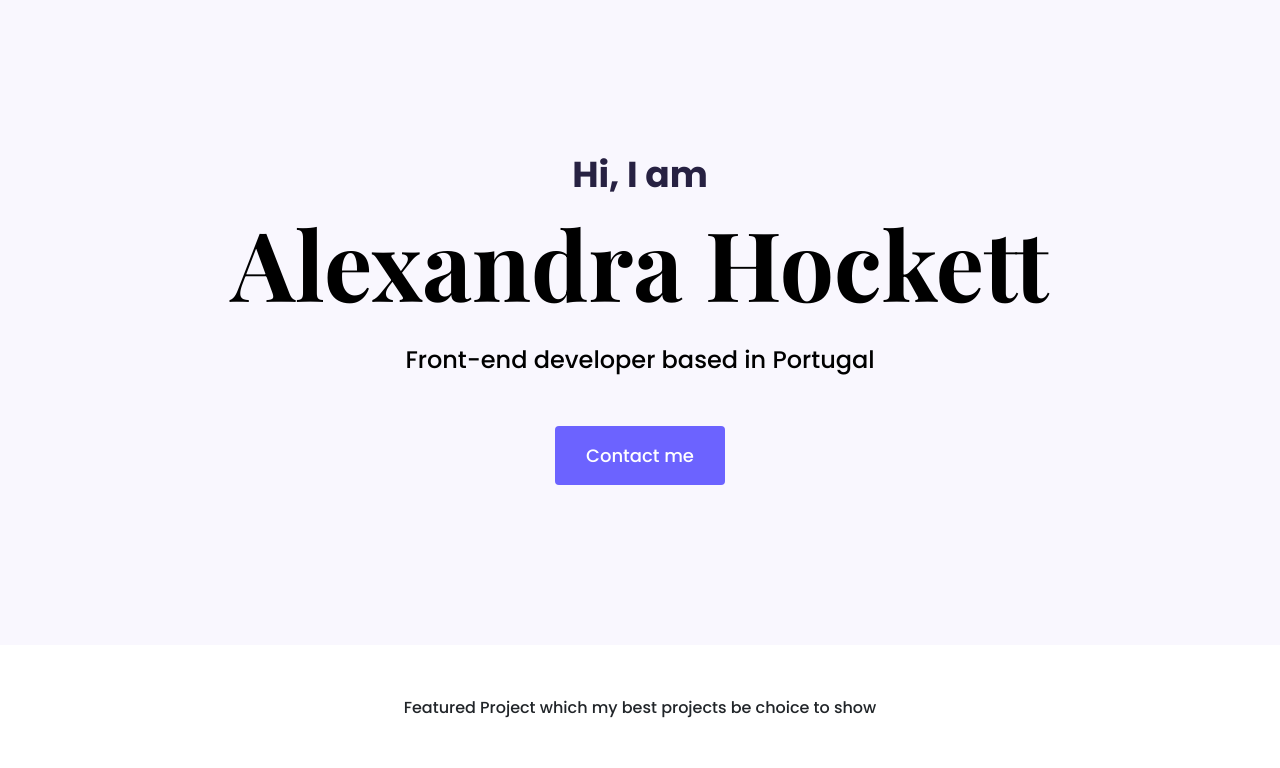
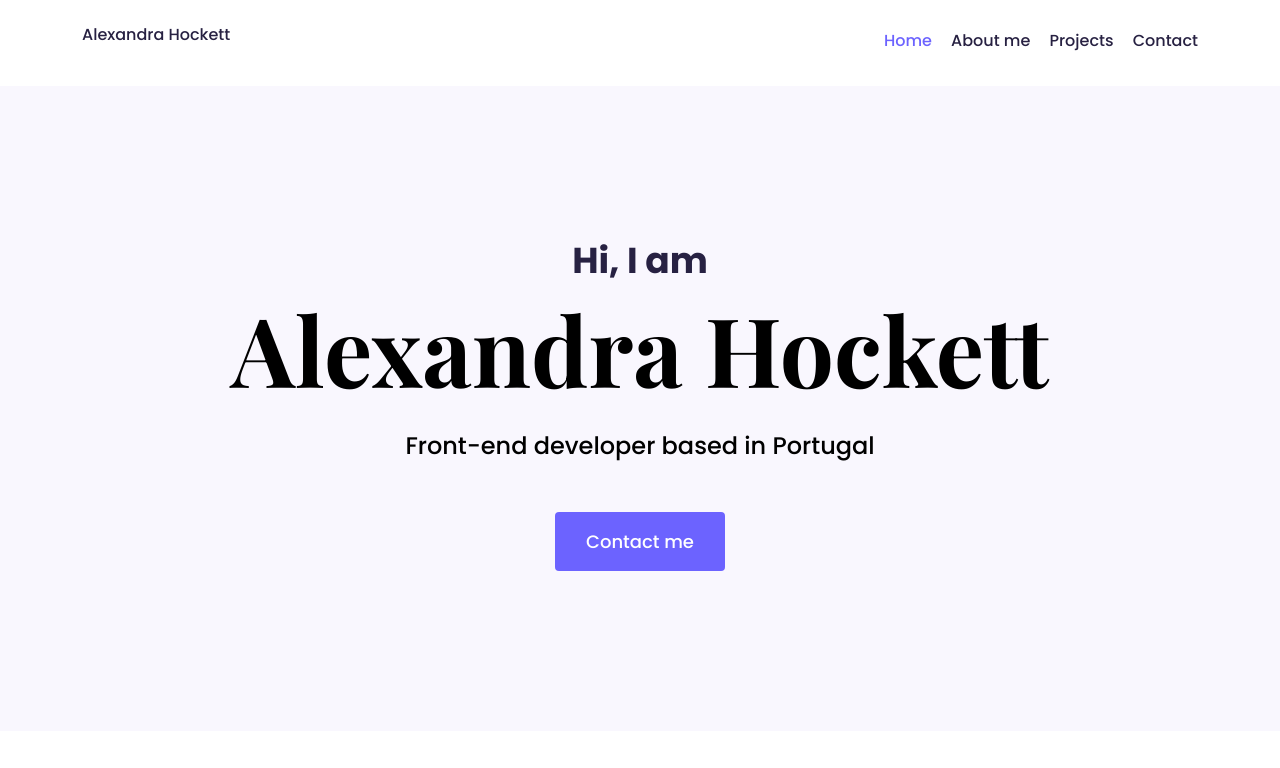
Before and after one commit to AlexandraHockett/Portfolio-project, a plain HTML site: page index.html in a window 1280 px wide. Shown: the top 768 px of the page. Drawn offline with nearby package versions, Linux system fonts and the light colour scheme.

Commit message:
Added the header to my homepage

```diff
--- a/index.html
+++ b/index.html
@@ -29,6 +29,27 @@
     ></script>
   </head>
   <body>
+    <div class="container">
+      <nav class="d-flex justify-content-between">
+        <a href="/">
+          <p class="logo d-none d-md-block">Alexandra Hockett</p>
+        </a>
+        <ul>
+          <li class="active">
+            <a href="/"> Home</a>
+          </li>
+          <li>
+            <a href="/about.html"> About me</a>
+          </li>
+          <li>
+            <a href="/work.html"> Projects</a>
+          </li>
+          <li>
+            <a href="/contact.html"> Contact</a>
+          </li>
+        </ul>
+      </nav>
+    </div>
     <div class="hero">
       <p>Hi, I am</p>
       <h1>Alexandra Hockett</h1>
@@ -49,8 +70,8 @@
           <div class="project-description">
             <h2 class="mb-5">Pub Project</h2>
             <p class="mb-5 text-muted">
-              This was my first final Project for SheCodes - Basics, I've done a website about
-              pubs using HTML5, CSS and Javascript.
+              This was my first final Project for SheCodes - Basics, I've done a
+              website about pubs using HTML5, CSS and Javascript.
             </p>
             <a href="" class="btn btn-branding-outline"> Have a Look </a>
           </div>
@@ -61,8 +82,8 @@
           <div class="project-description">
             <h2 class="mb-5">Weather Project</h2>
             <p class="mb-5 text-muted">
-              This was my second final Project for SheCodes-Plus workshop was built using HTML5, CSS3, and Vanilla
-              Javascript.
+              This was my second final Project for SheCodes-Plus workshop was
+              built using HTML5, CSS3, and Vanilla Javascript.
             </p>
             <a href="" class="btn btn-branding-outline"> Have a Look </a>
           </div>
@@ -87,8 +108,10 @@
           <div class="project-description3">
             <h2 class="mb-5">Responsive Portfolio</h2>
             <p class="mb-5 text-muted">
-						My third Project for SheCodes-Responsive workshop it's my portfolio. It is fully responsive and was built using HTML5, CSS3 and Bootstrap.
-                    </p>
+              My third Project for SheCodes-Responsive workshop it's my
+              portfolio. It is fully responsive and was built using HTML5, CSS3
+              and Bootstrap.
+            </p>
             <a href="" class="btn btn-branding-outline"> Have a Look </a>
           </div>
         </div>
--- a/styles/portfolio.css
+++ b/styles/portfolio.css
@@ -112,6 +112,36 @@ p {
   padding: 10px;
 }
 
+nav {
+  padding: 20px 0;
+}
+
+nav ul {
+  padding: 0;
+  margin: 0;
+}
+
+nav li {
+  display: inline;
+  list-style: none;
+  line-height: 42px;
+  margin-left: 15px;
+}
+
+nav a {
+  text-decoration: none;
+  color: #272142;
+  transition: all 100ms ease-in-out;
+}
+
+nav li.active a {
+  color: var(--branding-color);
+}
+
+nav a:hover {
+  color: var(--branding-color);
+}
+
 @media (max-width: 900px) {
   h1 {
     font-size: 44px;
```
